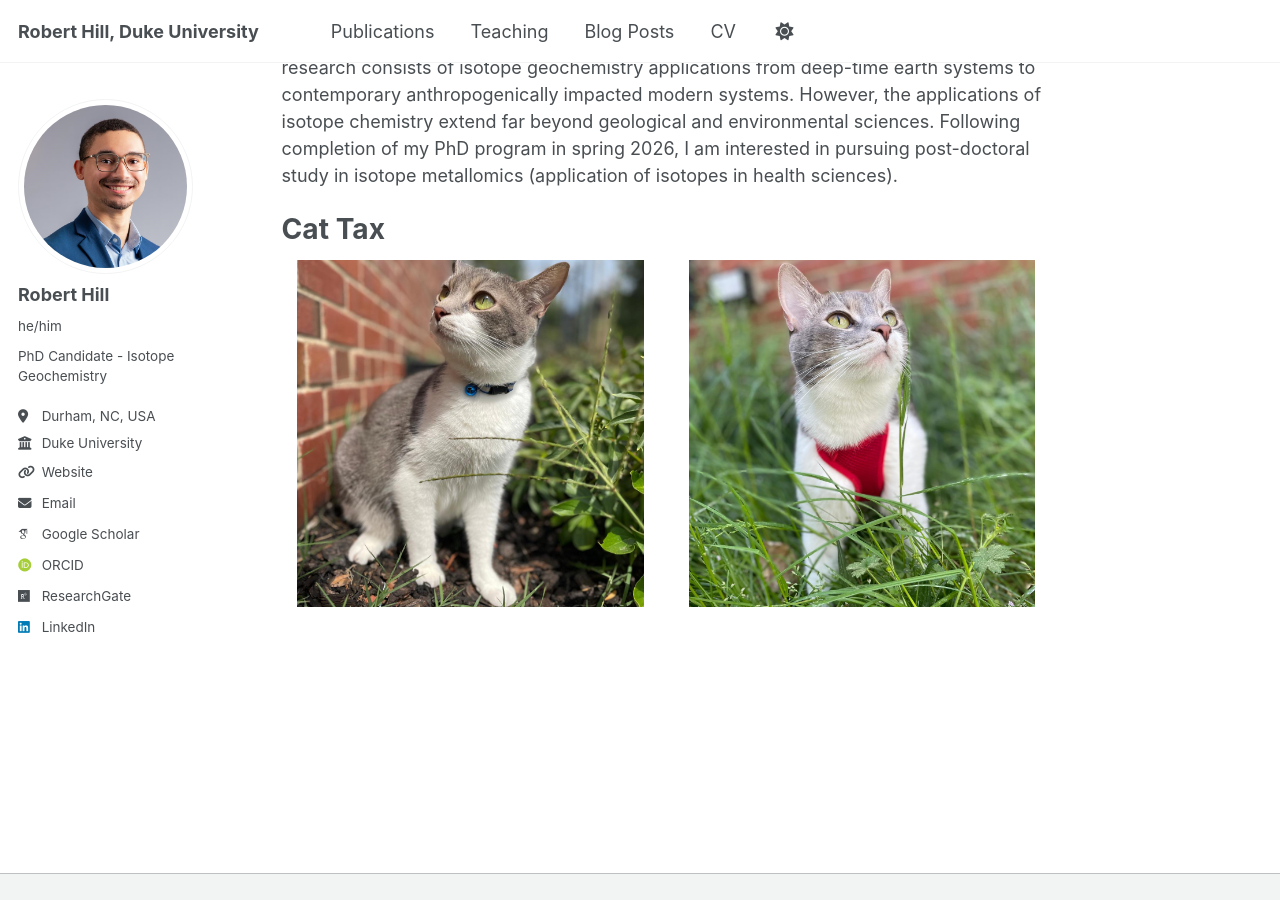
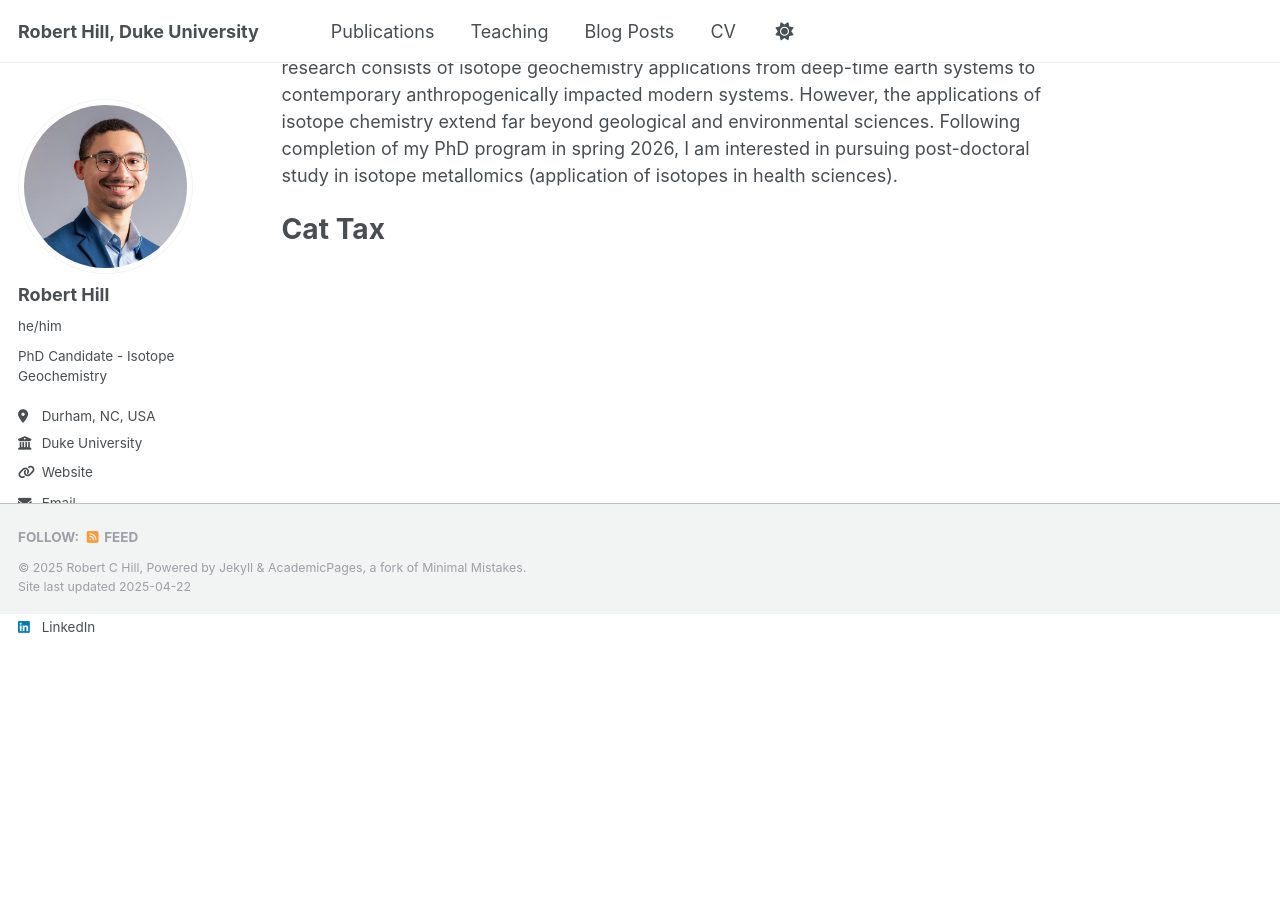
Before and after one commit to robert-c-hill/robert-c-hill.github.io, a Jekyll site: the page built from _pages/about.md, in a window 1280 px wide and 900 px high, scrolled down 421 px. Built offline with Jekyll 4.4.1, drawn with Linux system fonts in a browser that asks for light colours; some web fonts are replaced; after the commit the page ends 1035 px from its top, so only the background shows below that.

Commit message:
Update about.md

```diff
--- a/_pages/about.md
+++ b/_pages/about.md
@@ -17,8 +17,3 @@ I am interested in the many applications of isotope geochemistry. My existing bo
 
 Cat Tax
 =======
-<p align="center">
-  <img src="images/cat1.jpg" width="45%">
-&nbsp; &nbsp; &nbsp; &nbsp;
-  <img src="images/cat2.jpg" width="45%">
-</p>
```
